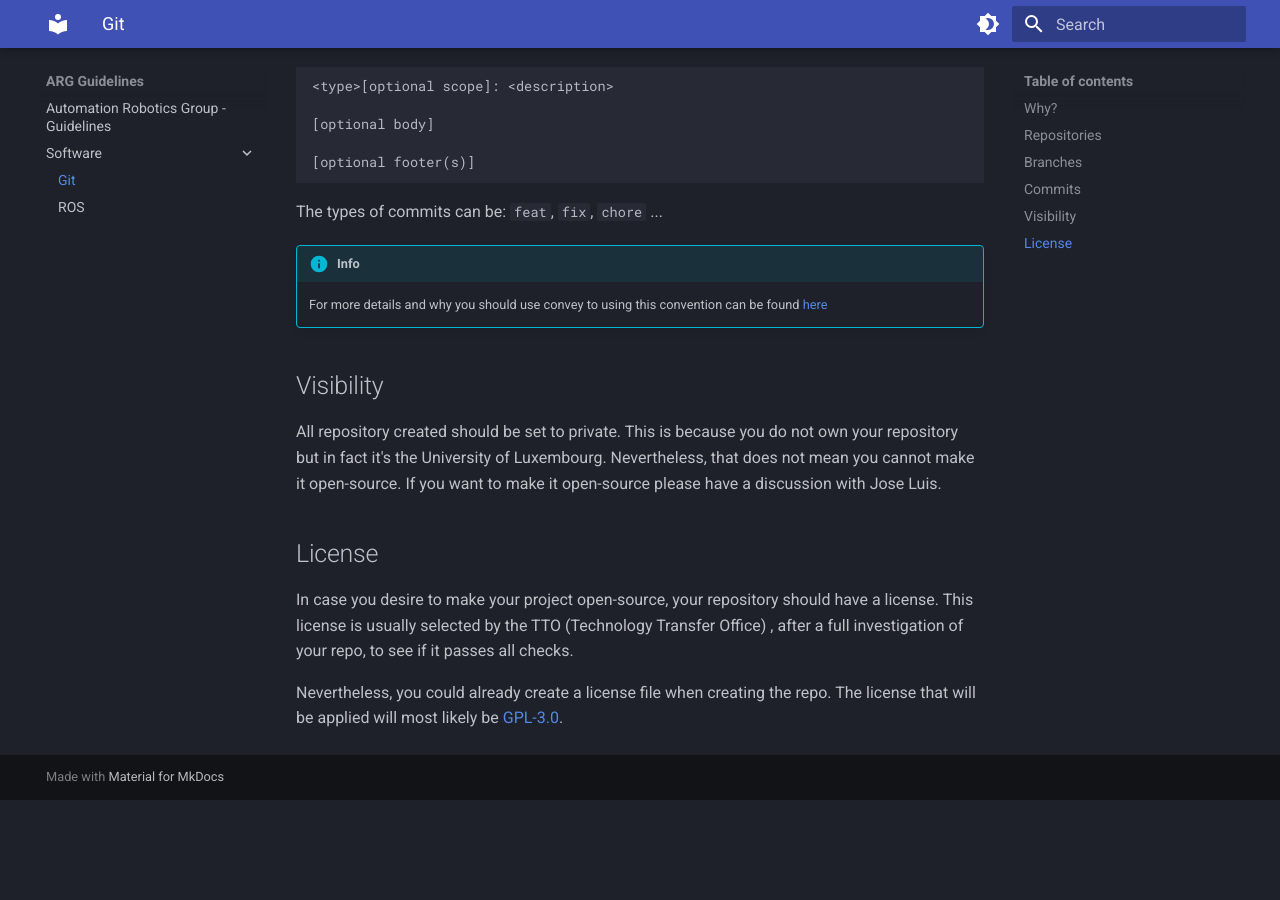
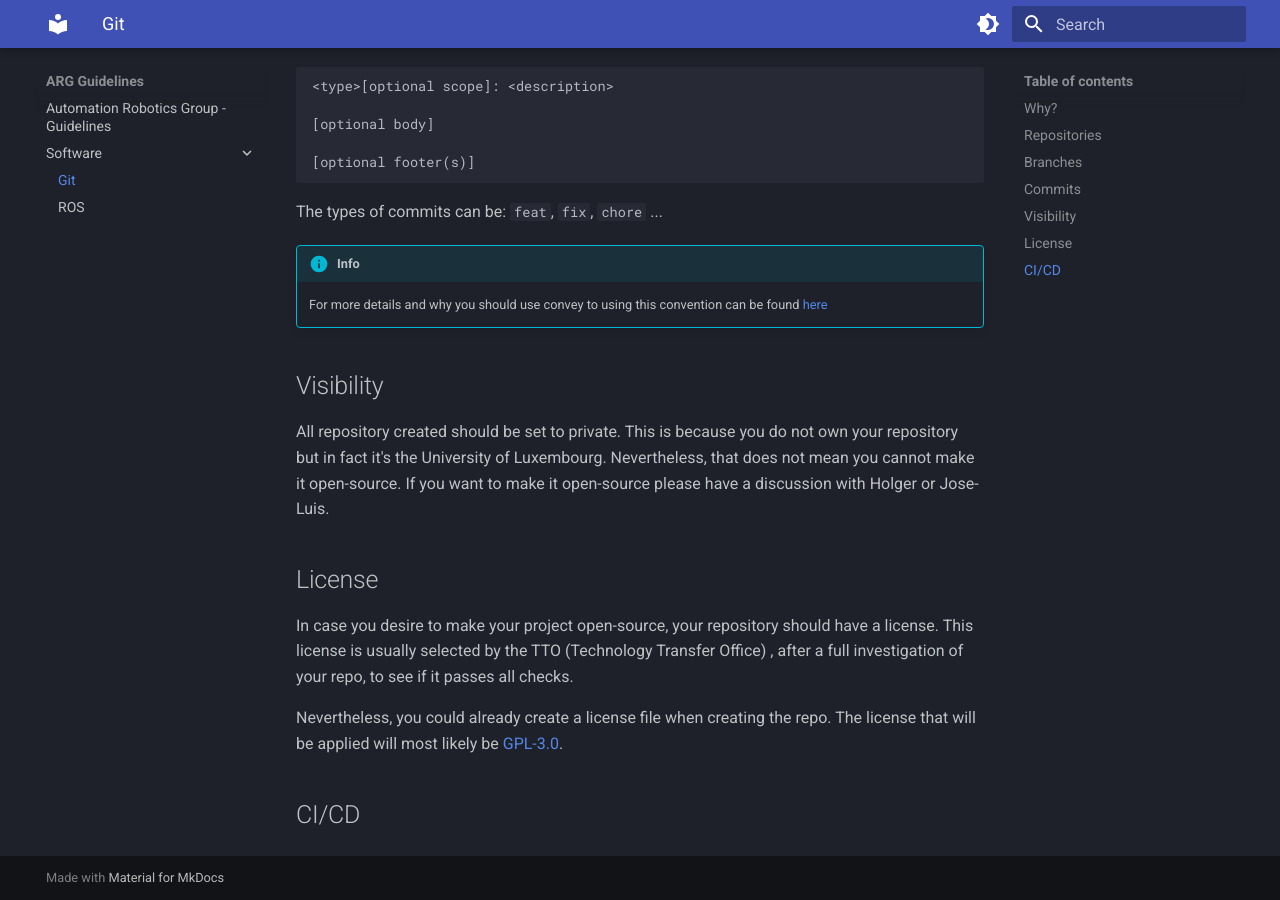
Before and after one commit to snt-arg/Guidelines, an MkDocs documentation site: the page built from docs/software/git.md, in a window 1280 px wide and 900 px high, scrolled down 2001 px. Built offline with MkDocs 1.6.1 and Material for MkDocs 9.7.7, drawn with Linux system fonts in a browser that asks for light colours; before the commit the page ends 2801 px from its top, so only the background shows below that.

Commit message:
feat: add holger as a contact person

```diff
--- a/docs/software/git.md
+++ b/docs/software/git.md
@@ -85,7 +85,7 @@
 
 ## Visibility
 
-All repository created should be set to private. This is because you do not own your repository but in fact it's the University of Luxembourg. Nevertheless, that does not mean you cannot make it open-source. If you want to make it open-source please have a discussion with Jose Luis.
+All repository created should be set to private. This is because you do not own your repository but in fact it's the University of Luxembourg. Nevertheless, that does not mean you cannot make it open-source. If you want to make it open-source please have a discussion with Holger or Jose-Luis.
 
 ## License
 
```
Also changed, not shown: other parts of docs/software/git.md (+1 -3 lines).
